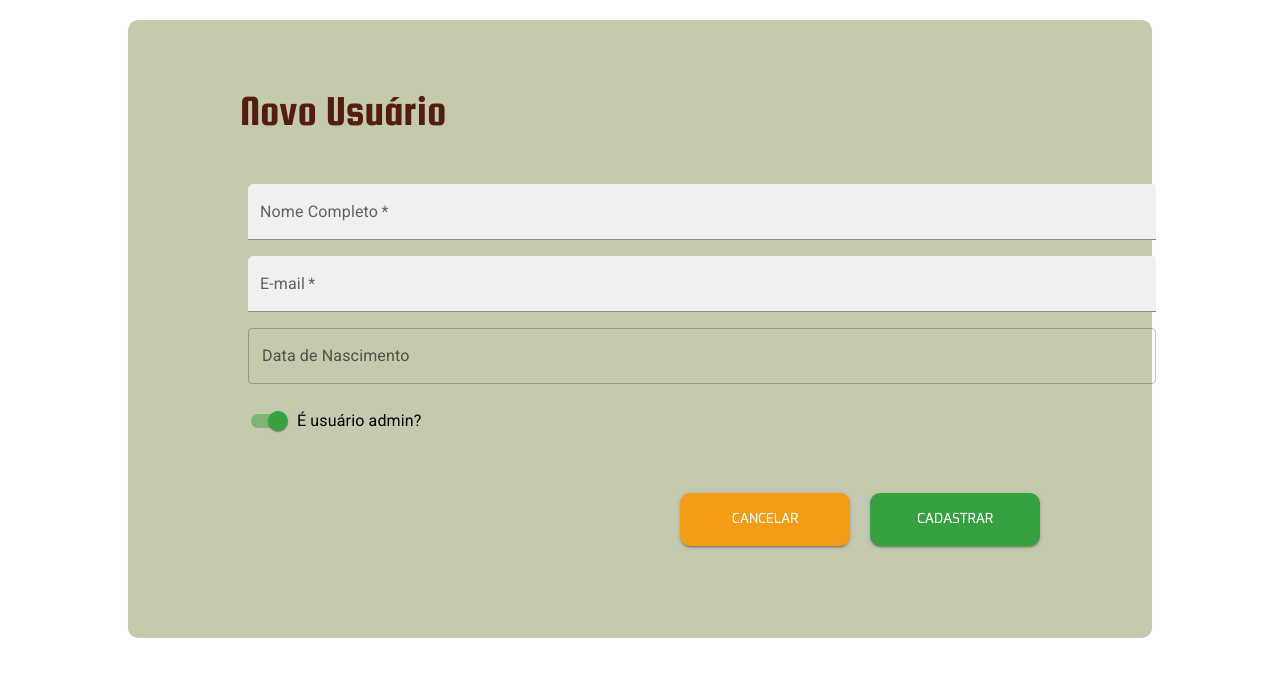
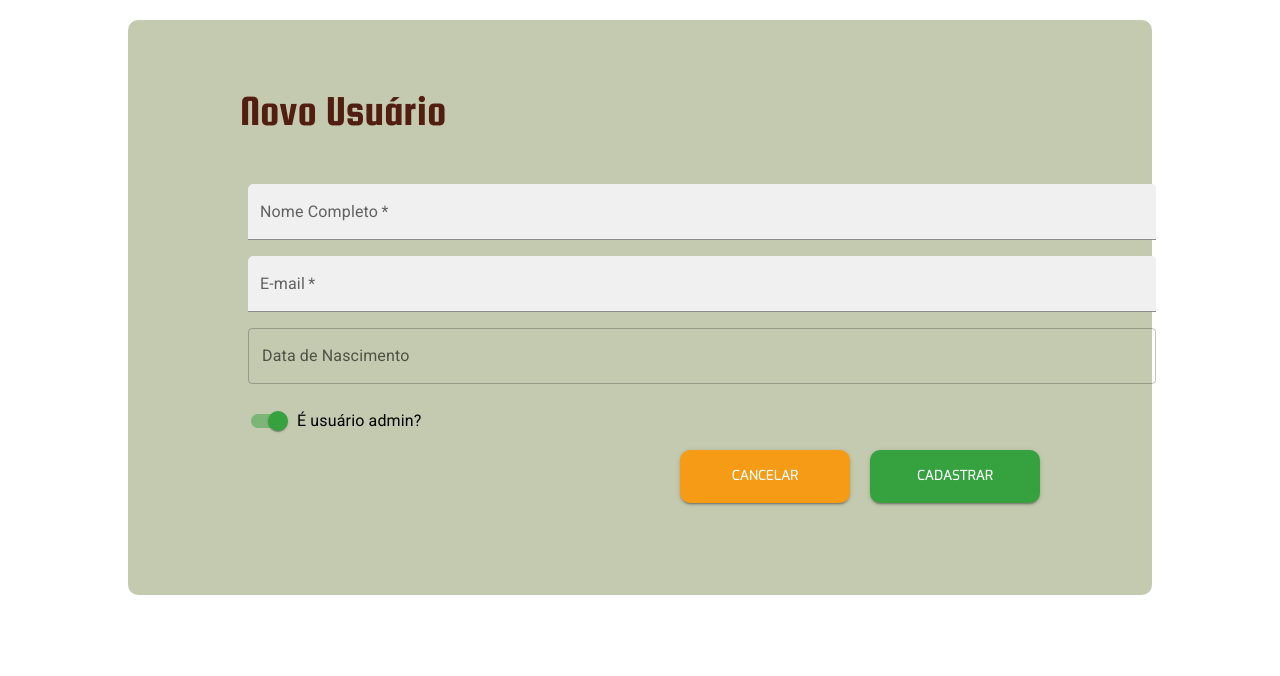
Before and after one commit to DEVin-Involves-PariPassu/M3P2-DEVinHortifruti-FrontEnd, a React (Create React App) app: page /usuarios/novo in a window 1280 px wide. Shown: the top 676 px of the page. Built offline with nearby package versions, Linux system fonts and the light colour scheme.

Commit message:
feat: adiciona swal e validação dos campos

```diff
--- a/package.json
+++ b/package.json
@@ -12,6 +12,7 @@
     "@testing-library/jest-dom": "^5.16.4",
     "@testing-library/react": "^13.3.0",
     "@testing-library/user-event": "^13.5.0",
+    "sweetalert2": "^11.4.17",
     "axios": "^0.27.2",
     "date-fns": "^2.28.0",
     "react": "^18.1.0",
--- a/src/components/FormButtons/index.js
+++ /dev/null
@@ -1,46 +0,0 @@
-import React from "react";
-import Button from "@mui/material/Button";
-
-export default function FormButtons({ onClick }) {
-  return (
-    <div className="form-buttons">
-      <Button
-        variant="contained"
-        color="info"
-        size="medium"
-        hover
-        onClick={onClick}
-        sx={{
-          width: "170px",
-          justifyContent: "space-around",
-          fontFamily: "Exo",
-          fontSize: "0.7rem",
-          borderRadius: "10px",
-          paddingTop: "15px",
-          paddingBottom: "15px",
-        }}
-      >
-        <h3>Cancelar</h3>
-      </Button>
-
-      <Button
-        variant="contained"
-        color="success"
-        size="medium"
-        hover
-        onClick={onClick}
-        sx={{
-          width: "170px",
-          justifyContent: "space-around",
-          fontFamily: "Exo",
-          fontSize: "0.7rem",
-          borderRadius: "10px",
-          paddingTop: "15px",
-          paddingBottom: "15px",
-        }}
-      >
-        <h3>Cadastrar</h3>
-      </Button>
-    </div>
-  );
-}
--- a/src/components/InputCalendar/index.js
+++ b/src/components/InputCalendar/index.js
@@ -5,18 +5,19 @@ import { LocalizationProvider } from "@mui/x-date-pickers/LocalizationProvider";
 import { DatePicker } from "@mui/x-date-pickers/DatePicker";
 
 export default function InputCalendar() {
-  const [value, setValue] = React.useState(null);
+  const [dtNascimento, setDtNascimento] = React.useState(null);
 
   return (
     <LocalizationProvider dateAdapter={AdapterDateFns}>
       <DatePicker
         disableFuture
+        placeholder="dd/mm/aaaa"
         label="Data de Nascimento"
         openTo="day"
         views={["day", "month", "year"]}
-        value={value}
-        onChange={(newValue) => {
-          setValue(newValue);
+        value={dtNascimento}
+        onChange={(newDtNascimento) => {
+          setDtNascimento(newDtNascimento);
         }}
         renderInput={(params) => <TextField {...params} />}
       />
--- a/src/components/UsuarioForm/index.js
+++ b/src/components/UsuarioForm/index.js
@@ -1,16 +1,99 @@
-import React from "react";
-import Box from "@mui/material/Box";
-import TextField from "@mui/material/TextField";
+import React, { useState } from "react";
+import { useNavigate } from "react-router-dom";
+import {
+  Box,
+  TextField,
+  Switch,
+  FormControlLabel,
+  Button,
+} from "@mui/material";
 import InputCalendar from "components/InputCalendar";
-import Switch from "@mui/material/Switch";
-import { FormControlLabel, Input } from "@mui/material";
-import { useState } from "react";
+import Swal from "sweetalert2";
 
-export default function UsuarioForm() {
+const UsuarioForm = () => {
+  const [nome, setNome] = useState("");
+  const [email, setEmail] = useState("");
+  const [dtNascimento, setDtNascimento] = useState("");
   const [isAdmin, setIsAdmin] = useState(true);
 
+  const navigate = useNavigate();
+
+  const handleSubmit = async (event) => {
+    try {
+      event.preventDefault();
+      if (!nome) {
+        alert("Nome é um campo obrigatório.");
+        return;
+      } else if (!email) {
+        alert("E-mail é um campo obrigatório.");
+        return;
+      } else if (
+        !email.match(
+          /^[a-zA-Z0-9.!#$%&'*+/=?^_`{|}~-]+@[a-zA-Z0-9-]+(?:\.[a-zA-Z0-9-]+)*$/
+        )
+      ) {
+        alert("Insira um e-mail válido.");
+        return;
+      }
+      event.target.checkValidity();
+
+      const Swal = require("sweetalert2");
+      Swal.fire({
+        title: "Usuário cadastrado com sucesso.",
+        icon: "success",
+        width: "24rem",
+        confirmButtonColor: "#36a23f",
+      });
+      navigate("/usuarios");
+    } catch (error) {
+      Swal.fire({
+        icon: "error",
+        title: "Oops...",
+        text: "Desculpe o transtorno. Estamos resolvendo o problema.",
+        width: "24rem",
+      });
+    }
+
+    const response = await fetch("https://localhost:3000/usuarios/novo", {
+      headers: {
+        Accept: "application/json",
+        "Content-Type": "application/json",
+      },
+      method: "POST",
+      body: JSON.stringify({
+        nome: nome,
+        email: email,
+        dtNascimento: dtNascimento,
+        isAdmin: isAdmin,
+      }),
+    });
+    console.log(response);
+  };
+
+  const handleCancel = () => {
+    Swal.fire({
+      title: "Tem certeza que deseja cancelar?",
+      text: "As informações preenchidas serão perdidas.",
+      icon: "warning",
+      width: "24rem",
+      showCancelButton: true,
+      confirmButtonColor: "#36a23f",
+      cancelButtonColor: "#d33",
+    }).then((result) => {
+      if (result.isConfirmed) {
+        Swal.fire({
+          title: "Cadastro cancelado.",
+          icon: "error",
+          width: "24rem",
+          confirmButtonColor: "#36a23f",
+        });
+        navigate("/usuarios");
+      }
+    });
+  };
+
   return (
-    <div>
+    <form onSubmit={handleSubmit}>
       <Box
         component="form"
         sx={{
@@ -31,6 +114,8 @@ export default function UsuarioForm() {
               borderRadius: "5px 5px 0px 0px",
               color: "#4a5926",
             }}
+            value={nome}
+            onChange={(e) => setNome(e.target.value)}
           />
           <TextField
             required
@@ -43,6 +128,8 @@ export default function UsuarioForm() {
               borderRadius: "5px 5px 0px 0px",
               color: "#4a5926",
             }}
+            value={email}
+            onChange={(e) => setEmail(e.target.value)}
           />
         </div>
 
@@ -53,9 +140,52 @@ export default function UsuarioForm() {
             control={<Switch defaultChecked checked={isAdmin} />}
             onChange={(event) => setIsAdmin(event.target.checked)}
             label="É usuário admin?"
+            value={isAdmin}
           />
         </div>
       </Box>
-    </div>
+
+      <div className="form-buttons">
+        <Button
+          variant="contained"
+          color="info"
+          size="medium"
+          hover
+          onClick={handleCancel}
+          sx={{
+            width: "170px",
+            justifyContent: "space-around",
+            fontFamily: "Exo",
+            fontSize: "0.7rem",
+            borderRadius: "10px",
+            paddingTop: "15px",
+            paddingBottom: "15px",
+          }}
+        >
+          <h3>Cancelar</h3>
+        </Button>
+
+        <Button
+          variant="contained"
+          color="success"
+          size="medium"
+          hover
+          onClick={handleSubmit}
+          sx={{
+            width: "170px",
+            justifyContent: "space-around",
+            fontFamily: "Exo",
+            fontSize: "0.7rem",
+            borderRadius: "10px",
+            paddingTop: "15px",
+            paddingBottom: "15px",
+          }}
+        >
+          <h3>Cadastrar</h3>
+        </Button>
+      </div>
+    </form>
   );
-}
+};
+
+export default UsuarioForm;
--- a/src/pages/Usuarios/Form/index.js
+++ b/src/pages/Usuarios/Form/index.js
@@ -1,7 +1,6 @@
 import React from "react";
 import UsuarioForm from "components/UsuarioForm";
 import FormHeader from "components/FormHeader";
-import FormButtons from "components/FormButtons";
 
 export default function UsuarioFormPage() {
   return (
@@ -9,7 +8,7 @@ export default function UsuarioFormPage() {
       <section className="secao-usuarios">
         <FormHeader paginaAtual="usuarios/novo" />
         <UsuarioForm />
-        <FormButtons />
+
       </section>
     </div>
   );
```
